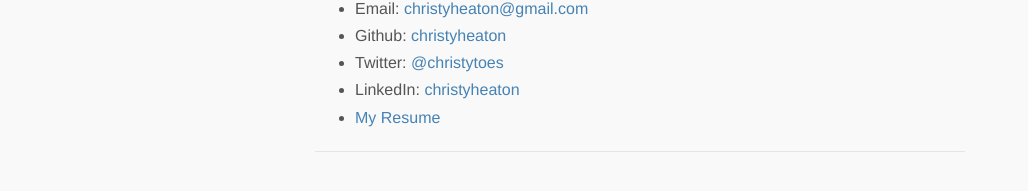
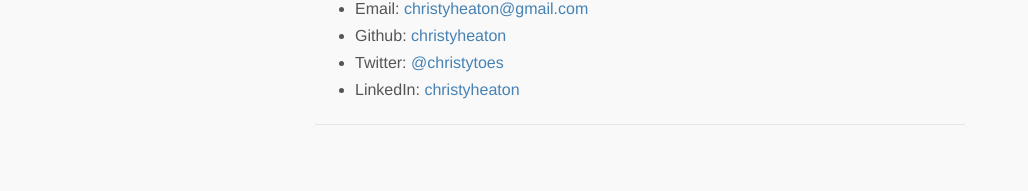
Before and after one commit to christyheaton/christyheaton.github.io, a Jekyll site: the page built from index.md, in a window 1280 px wide and 1100 px high. Shown: the part 878-1069 px from the top of the window, without its empty margins (0-1028 px from the left). Built offline with Jekyll 4.4.1, drawn with Linux system fonts in a browser that asks for light colours; nearby versions of some CDN libraries; Markdown is read by kramdown in place of the engine named in the settings.

Commit message:
removed resume text

```diff
--- a/index.md
+++ b/index.md
@@ -15,4 +15,3 @@
 * Github: [christyheaton](http://github.com/christyheaton)
 * Twitter: [@christytoes](http://twitter.com/christytoes)
 * LinkedIn: [christyheaton](https://www.linkedin.com/in/christyheaton)
-* [My Resume](/images/Christy_Heaton_Resume_Jan2016.pdf)
```
